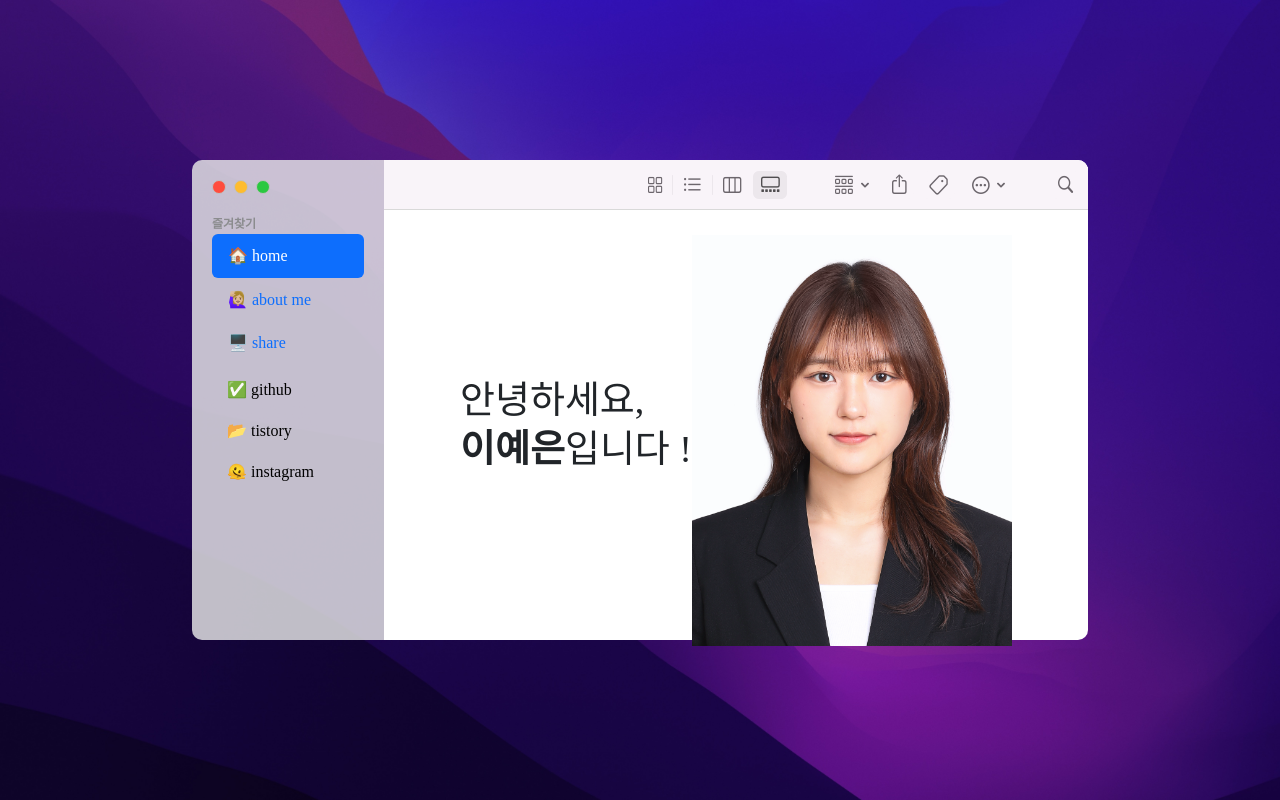
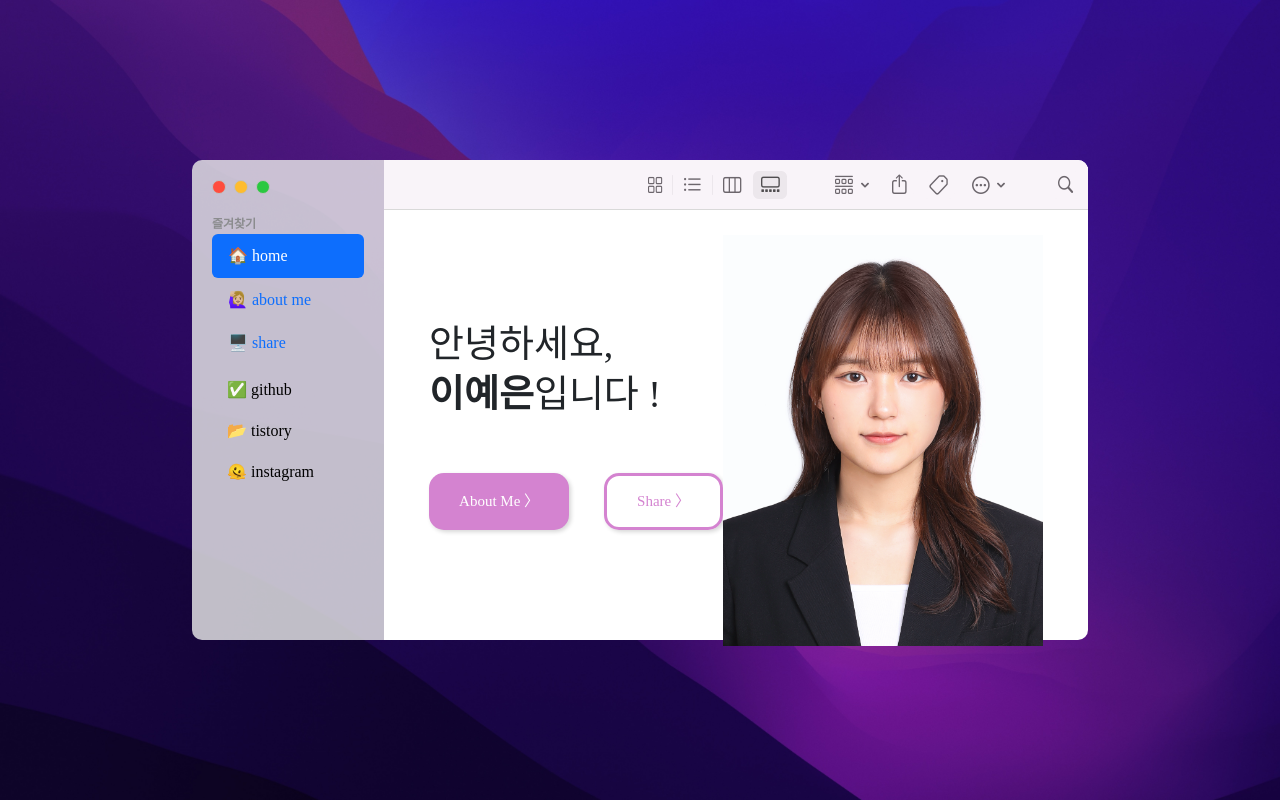
Before and after one commit to yeeun426/personal-portfolio, a React (Create React App) app in the folder front/: page / in a window 1280 px wide. Built offline with nearby package versions, Linux system fonts and the light colour scheme; a web font is replaced by a local one.

Commit message:
feat : 간단 js 추가

```diff
--- a/front/src/components/Home/Popup.js
+++ b/front/src/components/Home/Popup.js
@@ -3,11 +3,17 @@ import React, { useState } from 'react';
 import { Image, Tab, Row, Col, Nav, Container } from 'react-bootstrap';
 
 export default function Popup() {
+  const [activeTab, setActiveTab] = useState('1');
+
   return (
     <div className='mainIntro-wrapper'>
       <PopupStyled>
         <Container>
-          <Tab.Container id='left-tabs-example' defaultActiveKey='1'>
+          <Tab.Container
+            id='left-tabs-example'
+            activeKey={activeTab}
+            onSelect={(k) => setActiveTab(k)}
+          >
             <div className='popup-left'>
               <div className='pl-btn'>
                 <button className='popup-close' title='Close'></button>
@@ -62,7 +68,7 @@ export default function Popup() {
               <Col>
                 <Tab.Content>
                   <Tab.Pane eventKey='1'>
-                    <Hello />
+                    <Hello setActiveTab={setActiveTab} />
                   </Tab.Pane>
                   <Tab.Pane eventKey='2'>
                     <AboutMe />
@@ -80,7 +86,7 @@ export default function Popup() {
   );
 }
 
-function Hello() {
+function Hello({ setActiveTab }) {
   return (
     <div className='popup-content'>
       <div className='pc-left'>
@@ -88,12 +94,14 @@ function Hello() {
           <div>안녕하세요,</div>
           <strong>이예은</strong>입니다 !
         </div>
-        {/* <div className='pcl-btns'>
-          <button className='pcl-btn-learn'>About Me〉</button>
-          <button className='pcl-btn-contact' onClick={handleTabChange(2)}>
+        <div className='pcl-btns'>
+          <button className='pcl-btn-learn' onClick={() => setActiveTab('2')}>
+            About Me 〉
+          </button>
+          <button className='pcl-btn-contact' onClick={() => setActiveTab('3')}>
             Share 〉
           </button>
-        </div> */}
+        </div>
       </div>
       <div className='pc-right'>
         <Image src='images/myimg1.png' alt='yeeun' fluid />
@@ -110,12 +118,13 @@ function AboutMe() {
         전공 | 정보통신공학과
         <div>나이 | 26살 (2000년생)</div>
         <div>MBTI | ISTP</div>
-        <div>요즘 취미와 관심사 | 동물의 숲에서 낚시하기</div>
+        <div>요즘 취미와 관심사 | 동물의 숲</div>
         <div>
           앞으로 계획 <br />
-          1. 유레카에서 제대로된 프로젝트 경험 쌓기
+          1. 프로젝트를 함에 있어 왜 해당 기술이 필요하고
+          <br /> 어떻게 적용되는지 제대로 이해하기.
           <br />
-          2. 취업하기
+          2. " 취업 "
         </div>
       </div>
       <div className='pc-right'>
@@ -132,8 +141,6 @@ function Share() {
       <div>
         모알보알에서 스쿠버다이빙하며 정어리떼를 봤을 때가 기억에 남아요.
         <br />
-        영상으로 봐도, 실제로 봐도 좀 징그러웠지만
-        <br />
         바닷속 세상이 신기하고 경이로워서 잊지 못할 경험이었습니다 🤗
       </div>
       <video
```
